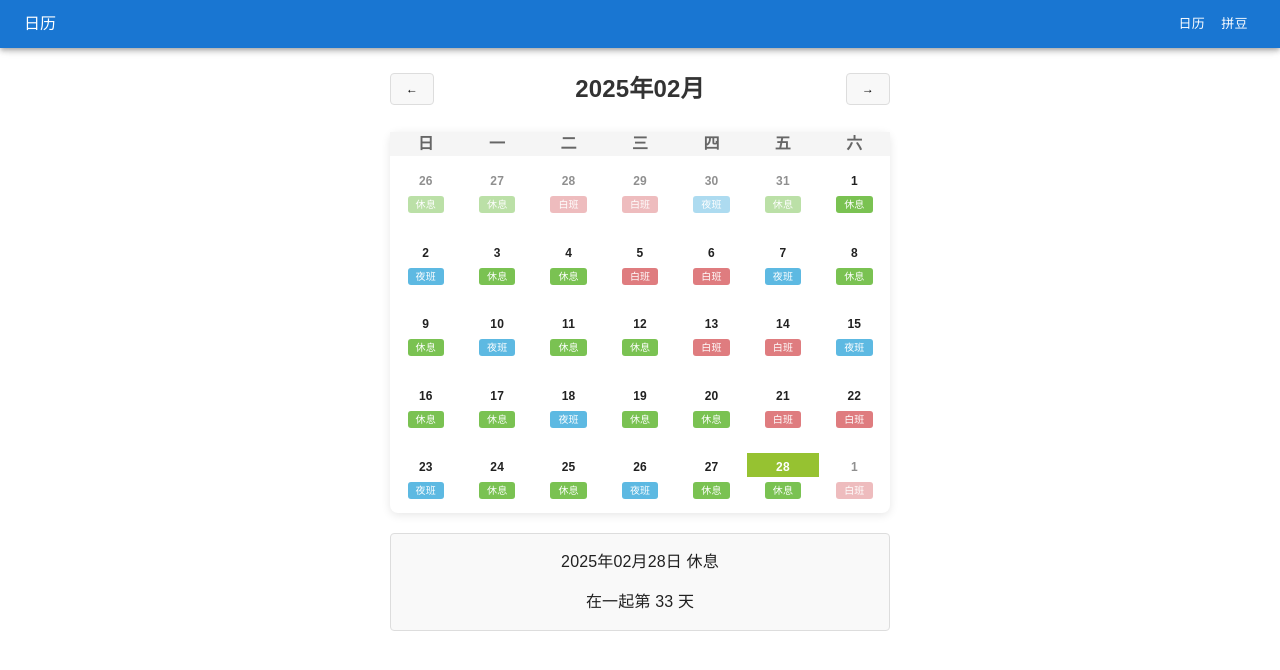
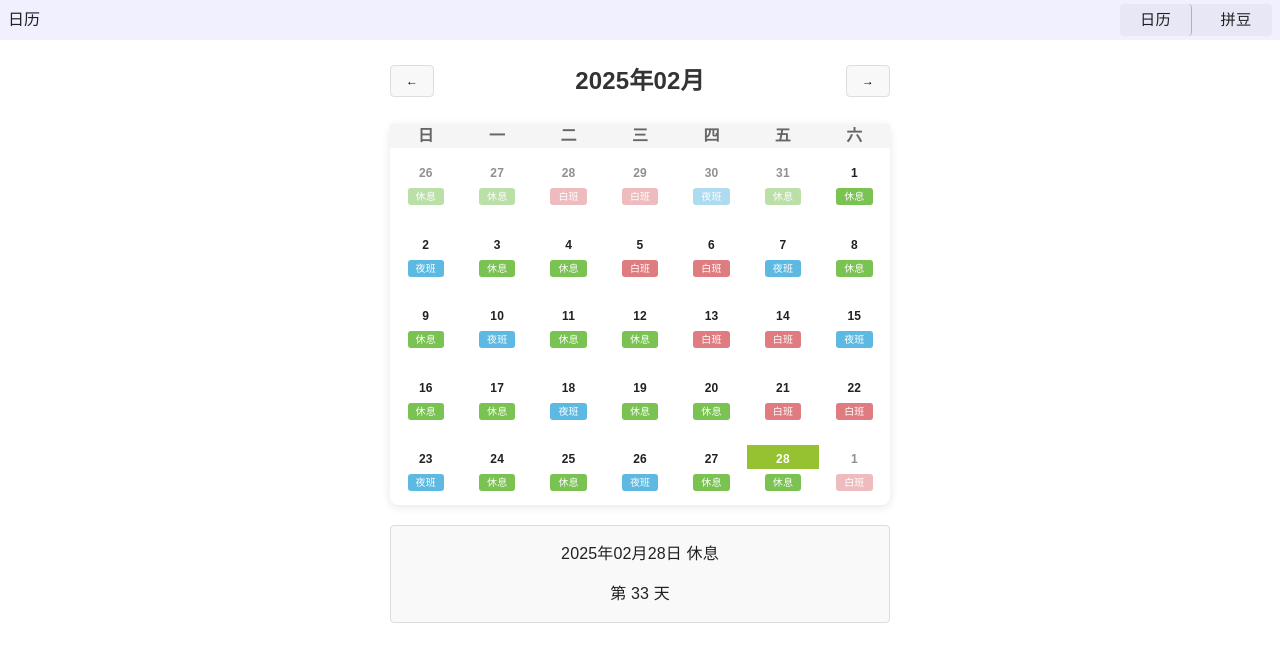
Before and after one commit to lazyxu/yl, a React (Vite) app: page / in a window 1280 px wide. Shown: the top 670 px of the page. Built offline with nearby package versions, Linux system fonts and the light colour scheme.

Commit message:
fix appbar

```diff
--- a/index.html
+++ b/index.html
@@ -3,7 +3,7 @@
   <head>
     <meta charset="UTF-8" />
     <link rel="icon" type="image/svg+xml" href="/vite.svg" />
-    <meta name="viewport" content="width=device-width, initial-scale=1.0" />
+    <meta name="viewport" content="width=device-width, initial-scale=1.0, viewport-fit=cover" />
     <title>悦 & 亮</title>
   </head>
   <body>
--- a/src/App.css
+++ b/src/App.css
@@ -1,9 +1,6 @@
 #root {
-  position: fixed;
-  top: 0;
-  right: 0;
-  bottom: 0;
-  left: 0;
+  min-height: 100vh;
+  width: 100%;
   margin: 0;
   display: flex;
   justify-content: center;
--- a/src/App.jsx
+++ b/src/App.jsx
@@ -6,12 +6,12 @@ const History = lazy(() => import('./History'))
 import Inventory from './Inventory'
 import { ThemeProvider, createTheme } from '@mui/material/styles'
 import CssBaseline from '@mui/material/CssBaseline'
-import AppBar from '@mui/material/AppBar'
-import Toolbar from '@mui/material/Toolbar'
+// use a simple Box as header instead of MUI AppBar/Toolbar
 import IconButton from '@mui/material/IconButton'
 import ArrowBackIcon from '@mui/icons-material/ArrowBack'
 import Typography from '@mui/material/Typography'
 import Button from '@mui/material/Button'
+import ButtonGroup from '@mui/material/ButtonGroup'
 import Box from '@mui/material/Box'
 import { useSearchParams } from 'react-router-dom'
 
@@ -31,6 +31,8 @@ function App() {
     palette: { mode: 'light' }
   })
 
+
+
   function openPindouWith(op, initialRows = null) {
     setOperationForForm(op)
     setInitialRowsForForm(initialRows)
@@ -47,35 +49,81 @@ function App() {
   return (
     <ThemeProvider theme={theme}>
       <CssBaseline />
-      <Box sx={{ flexGrow: 1, height: '100vh', overflowY: 'auto' }}>
-        <AppBar position="fixed" sx={{py:0}}>
-          <Toolbar variant="dense" sx={{gap:0,py:0,height:40}}>
-            <Typography variant="h6" component="div" sx={{ flexGrow: 1, fontSize: { xs: '0.95rem', sm: '1rem' }, lineHeight: 1.1, py:0 }}>
+      <Box sx={{ display: 'flex', flexDirection: 'column', height: '100vh', '--appbar-h': '40px' }}>
+        <Box
+          component="header"
+          role="banner"
+          sx={{
+            position: 'fixed',
+            top: 0,
+            left: 0,
+            right: 0,
+            // include safe-area inset in height and padding to avoid notch/status-bar overlap
+            paddingTop: 'env(safe-area-inset-top)',
+            minHeight: 'calc(var(--appbar-h) + env(safe-area-inset-top))',
+            height: 'calc(var(--appbar-h) + env(safe-area-inset-top))',
+            gap: 0,
+            py: 0,
+            zIndex: (t) => t.zIndex.appBar,
+            // 临时背景色，便于在真机上验证（部署前移除）
+            bgcolor: 'rgba(0,0,255,0.06)',
+            display: 'flex',
+            alignItems: 'center',
+            px: 1
+          }}
+        >
+            <Typography variant="h6" component="div" sx={{ flexGrow: 1, fontSize: { xs: '0.95rem', sm: '1rem' }, lineHeight: 1.1, py: 0 }}>
               {view === '补豆' ? operationForForm : view}
             </Typography>
-            {(view === '补豆' || view === '消耗') && (
-              <IconButton color="inherit" size="small" onClick={() => navigateToView('拼豆')} sx={{ mr: 1 }}>
-                <ArrowBackIcon fontSize="small" />
-              </IconButton>
-            )}
-            <Button color="inherit" size="small" onClick={() => navigateToView('日历')} sx={{minWidth:40,px:1,py:0,ml:0}}>日历</Button>
-            <Button color="inherit" size="small" onClick={() => navigateToView('拼豆')} sx={{minWidth:40,px:1,py:0,ml:0}}>拼豆</Button>
-          </Toolbar>
-        </AppBar>
+            <ButtonGroup
+              color="inherit"
+              variant="text"
+              size="small"
+              sx={{
+                ml: 0,
+                gap: 1,
+                borderRadius: 1,
+                bgcolor: 'action.hover',
+                '& .MuiButton-root': {
+                  borderRadius: 1,
+                  px: 1.2,
+                  py: 0.4,
+                  minWidth: 72,
+                  fontWeight: 500,
+                },
+              }}
+            >
+              <Button
+                variant={'text'}
+                color={'inherit'}
+                onClick={() => navigateToView('日历')}
+                sx={{ fontSize: '0.95rem' }}
+                disableElevation
+              >
+                日历
+              </Button>
+              <Button
+                variant={'text'}
+                color={'inherit'}
+                onClick={() => navigateToView('拼豆')}
+                sx={{ fontSize: '0.95rem' }}
+                disableElevation
+              >
+                拼豆
+              </Button>
+            </ButtonGroup>
+        </Box>
 
-        {/* spacer to offset fixed AppBar */}
-        <Toolbar variant="dense" sx={{height:40}} />
-
-        <Box component="main" sx={{ p: 0, maxWidth: '100%', mx: 0, width: '100%' }}>
+        <Box component="main" sx={{ p: 0, pt: 'calc(var(--appbar-h) + env(safe-area-inset-top))', maxWidth: '100vw', mx: 0, width: '100vw', boxSizing: 'border-box', flex: 1, overflowY: 'auto', overflowX: 'hidden', WebkitOverflowScrolling: 'touch', overscrollBehavior: 'contain' }}>
           {view === '日历' && <Calendar />}
           {view === '拼豆' && (
-            <Inventory onAction={(op, rows)=>openPindouWith(op, rows)} refreshKey={inventoryRefreshKey} onNavigate={(v) => navigateToView(v)} />
+            <Inventory onAction={(op, rows) => openPindouWith(op, rows)} refreshKey={inventoryRefreshKey} onNavigate={(v) => navigateToView(v)} />
           )}
 
           {view === '历史' && (
             <Box sx={{ p: 1 }}>
               <Suspense fallback={<div>加载中...</div>}>
-                <History onNavigate={(v)=>navigateToView(v)} refreshKey={inventoryRefreshKey} />
+                <History onNavigate={(v) => navigateToView(v)} refreshKey={inventoryRefreshKey} />
               </Suspense>
             </Box>
           )}
--- a/src/Calendar.jsx
+++ b/src/Calendar.jsx
@@ -138,7 +138,7 @@ const Calendar = () => {
         </div>
         <div className="selected-date-info">
           <p>{selectedDate.format('YYYY年MM月DD日')} {getShift(selectedDate)}</p>
-          <p>在一起第 {getDaysTogether(selectedDate)} 天</p>
+          <p>第 {getDaysTogether(selectedDate)} 天</p>
           {/* <p>{经期状态映射[state]}</p> */}
         </div>
       </div>
```
